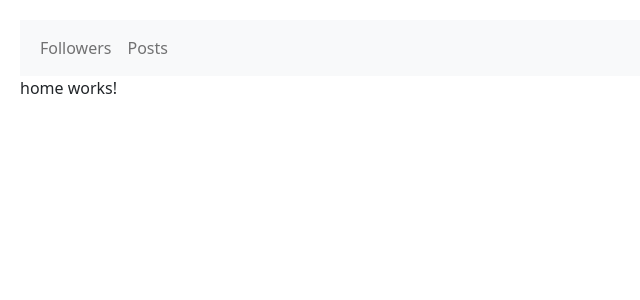
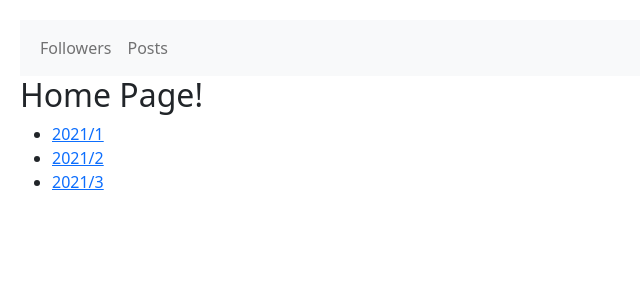
Before and after one commit to kamlesh19971/hello-world, an Angular app: page / in a window 1280 px wide. Shown: the top 300 px of the page, without its empty margins (0-640 px from the left). Built offline with nearby package versions, Linux system fonts and the light colour scheme.

Commit message:
routing excercise completed

```diff
--- a/src/app/app.module.ts
+++ b/src/app/app.module.ts
@@ -31,6 +31,7 @@ import { NavbarComponent } from './navbar/navbar.component';
 import { HomeComponent } from './home/home.component';
 import { NotFoundComponent } from './not-found/not-found.component';
 import { GithubProfileComponent } from './github-profile/github-profile.component';
+import { ArchiveComponent } from './archive/archive.component';
 
 @NgModule({
   declarations: [
@@ -55,6 +56,7 @@ import { GithubProfileComponent } from './github-profile/github-profile.componen
     HomeComponent,
     GithubProfileComponent,
     NotFoundComponent,
+    ArchiveComponent,
   ],
   imports: [
     BrowserModule,
@@ -65,6 +67,7 @@ import { GithubProfileComponent } from './github-profile/github-profile.componen
     HttpModule,
     RouterModule.forRoot([
       { path: '', component: HomeComponent },
+      { path: 'archieve/:year/:month', component: ArchiveComponent },
       { path: 'followers/:id/:username', component: GithubProfileComponent },
       { path: 'followers', component: GithubFollowersComponent },
       { path: 'posts', component: PostsComponent },
--- /dev/null
+++ b/src/app/archive/archive.component.html
@@ -0,0 +1,3 @@
+<h3>Archieve Of {{ year }} / {{ month }}</h3>
+
+<button (click)="gotoList()" class="btn btn-primary">View All</button>
--- /dev/null
+++ b/src/app/archive/archive.component.ts
@@ -0,0 +1,30 @@
+import { Component, OnInit } from '@angular/core';
+import { ActivatedRoute, Router } from '@angular/router';
+
+@Component({
+  selector: 'app-archive',
+  templateUrl: './archive.component.html',
+  styleUrls: ['./archive.component.css']
+})
+export class ArchiveComponent implements OnInit {
+
+  year: any = "";
+  month: any = "";
+  constructor(private route: ActivatedRoute, private router: Router) { }
+
+  ngOnInit(): void {
+
+    this.route.paramMap.subscribe(paramMap => {
+
+      this.year = paramMap.get("year");
+      this.month = paramMap.get("month");
+
+    })
+
+  }
+
+
+  gotoList() {
+    this.router.navigate([''],);
+  }
+}
--- a/src/app/github-profile/github-profile.component.ts
+++ b/src/app/github-profile/github-profile.component.ts
@@ -22,7 +22,6 @@ export class GithubProfileComponent implements OnInit {
       .subscribe(params => {
         let id = params.get("id");
         console.log(id);
-
       });
 
   }
--- a/src/app/home/home.component.html
+++ b/src/app/home/home.component.html
@@ -1,3 +1,9 @@
-<p>
-  home works!
-</p>
+<h2>Home Page!</h2>
+
+<ul>
+  <li *ngFor="let archive of archives">
+    <a [routerLink]="['/archieve', archive.year, archive.month]"
+      >{{ archive.year }}/{{ archive.month }}</a
+    >
+  </li>
+</ul>
--- a/src/app/home/home.component.ts
+++ b/src/app/home/home.component.ts
@@ -7,6 +7,13 @@ import { Component, OnInit } from '@angular/core';
 })
 export class HomeComponent implements OnInit {
 
+
+  archives = [
+    { year: 2021, month: 1 },
+    { year: 2021, month: 2 },
+    { year: 2021, month: 3 }
+  ];
+
   constructor() { }
 
   ngOnInit() {
```
Also changed, not shown: src/app/archive/archive.component.css (added), 1 other file (tests, documents, lock files or other folders).
